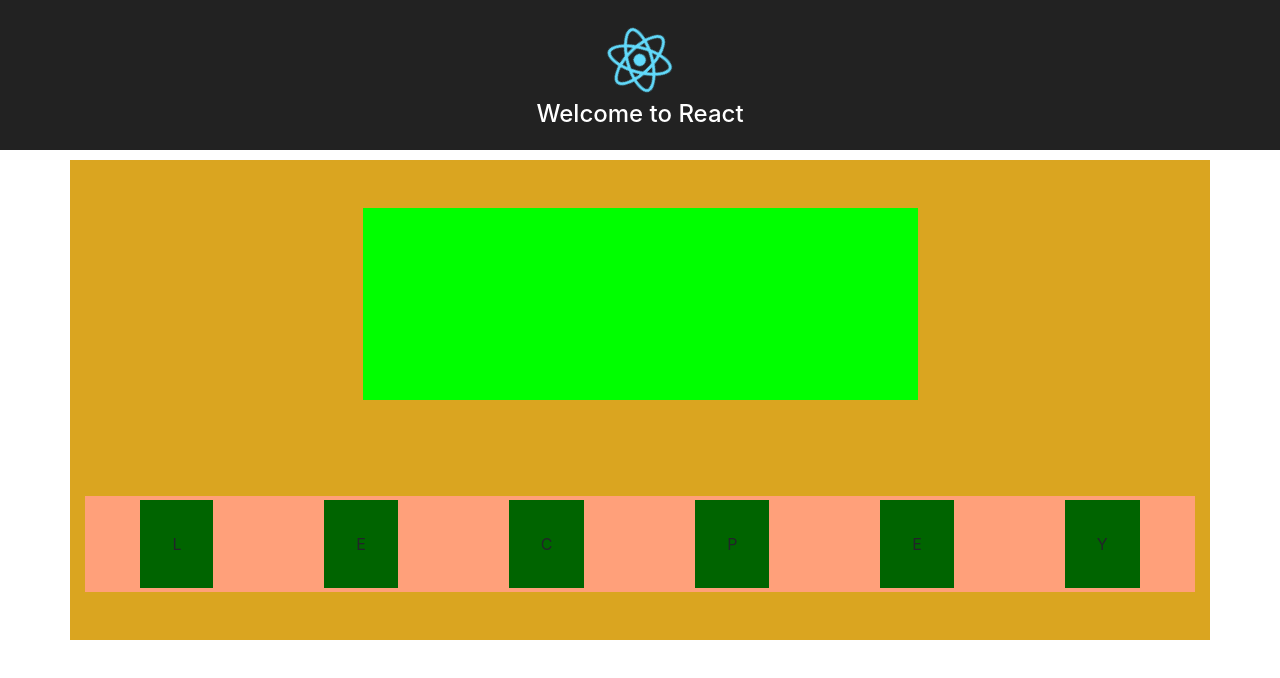
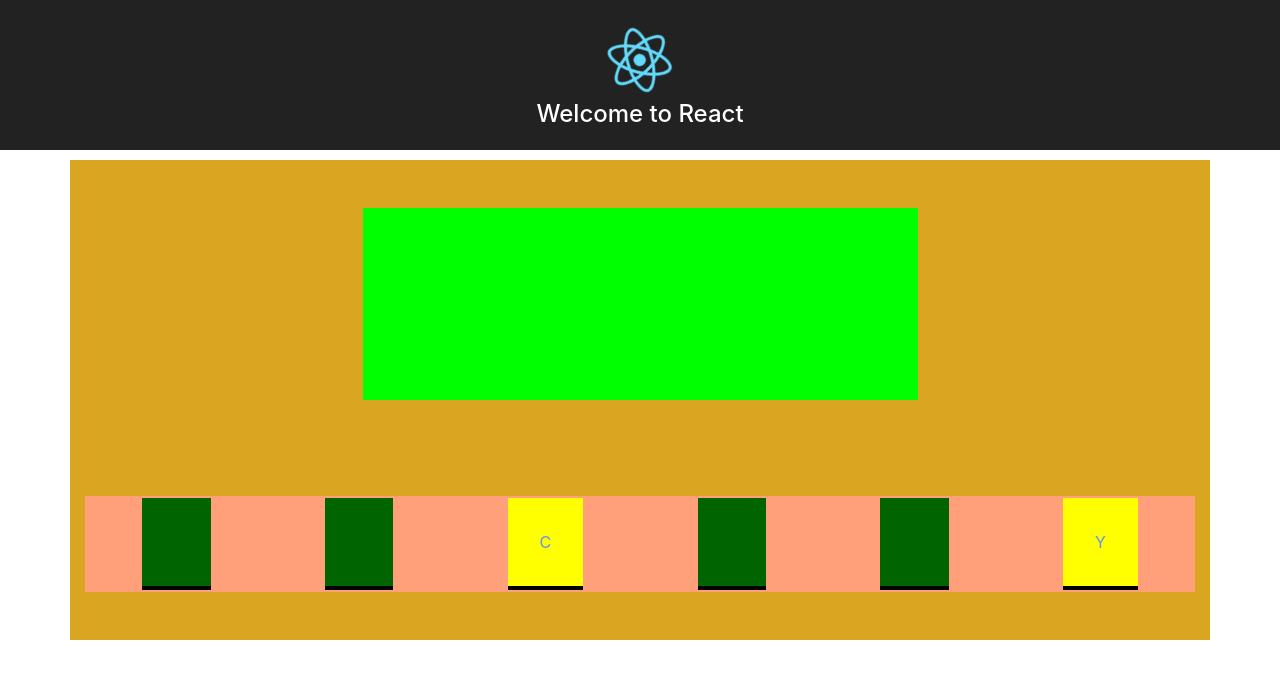
Before and after one commit to alfaodin/ahorcado-react, a React (Create React App) app: page / in a window 1280 px wide. Shown: the top 678 px of the page. Built offline with nearby package versions, Linux system fonts and the light colour scheme.

Commit message:
dynamic letters

```diff
--- a/src/components/letter-container.jsx
+++ b/src/components/letter-container.jsx
@@ -4,16 +4,15 @@ import Letter from "./letter";
 
 class LetterContainer extends Component {
   contacts = [
-    { id: 1, value: "L" },
-    { id: 2, value: "E" },
-    { id: 3, value: "C" },
-    { id: 4, value: "P" },
-    { id: 5, value: "E" },
-    { id: 6, value: "Y" }
+    { id: 1, value: "L", isOn: false },
+    { id: 2, value: "E", isOn: false },
+    { id: 3, value: "C", isOn: true },
+    { id: 4, value: "P", isOn: false },
+    { id: 5, value: "E", isOn: false },
+    { id: 6, value: "Y", isOn: true }
   ];
 
   componentDidMount() {
-    console.log("TEST");
     document.addEventListener("keydown", this.handleEscKey, false);
   }
 
@@ -24,7 +23,7 @@ class LetterContainer extends Component {
   render() {
     return (
       <div className="letter-container">
-        {this.contacts.map(c => <Letter key={c.id} value={c.value} />)}
+        {this.contacts.map(c => <Letter key={c.id} value={c.value} isOn={c.isOn}/>)}
       </div>
     );
   }
--- a/src/components/letter.jsx
+++ b/src/components/letter.jsx
@@ -1,9 +1,27 @@
-import React, { Component } from "react";
-import "../styles/letter.css";
+import React, { Component } from 'react';
+import '../styles/letter.css';
 
 class Letter extends Component {
+  state = { showResults: false };
+
   render() {
-    return <div className="letter">{this.props.value}</div>;
+    return (
+      <div className={this.getStyleForLetter()}>
+        {this.props.isOn ? (
+          <span>{this.props.value}</span>
+        ) : (
+          <span>&nbsp;</span>
+        )}
+      </div>
+    );
+  }
+
+  getStyleForLetter() {
+    let boxClass = ['letter'];
+    if (this.props.isOn) {
+      boxClass.push('is-on');
+    }
+    return boxClass.join(' ');
   }
 }
 
--- a/src/styles/letter.css
+++ b/src/styles/letter.css
@@ -3,4 +3,12 @@
   background-color: darkgreen;
   padding: 2rem;
   flex-basis: content;
+  border-bottom: 4px solid black;
 }
+
+.letter  span{
+  color: cornflowerblue;
+}
+.letter.is-on{
+  background-color: yellow;
+}
```
Also changed, not shown: 1 other file (tests, documents, lock files or other folders).
